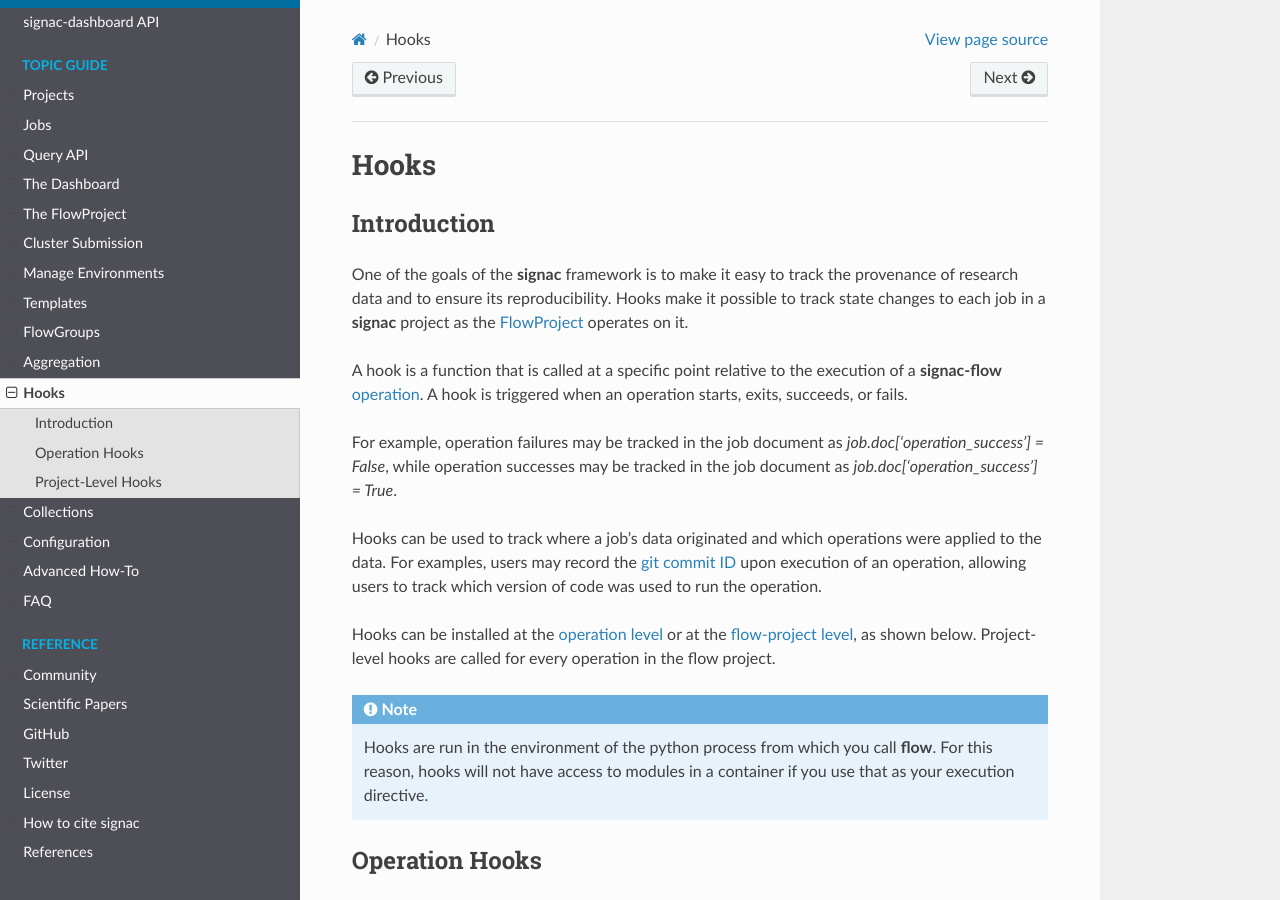
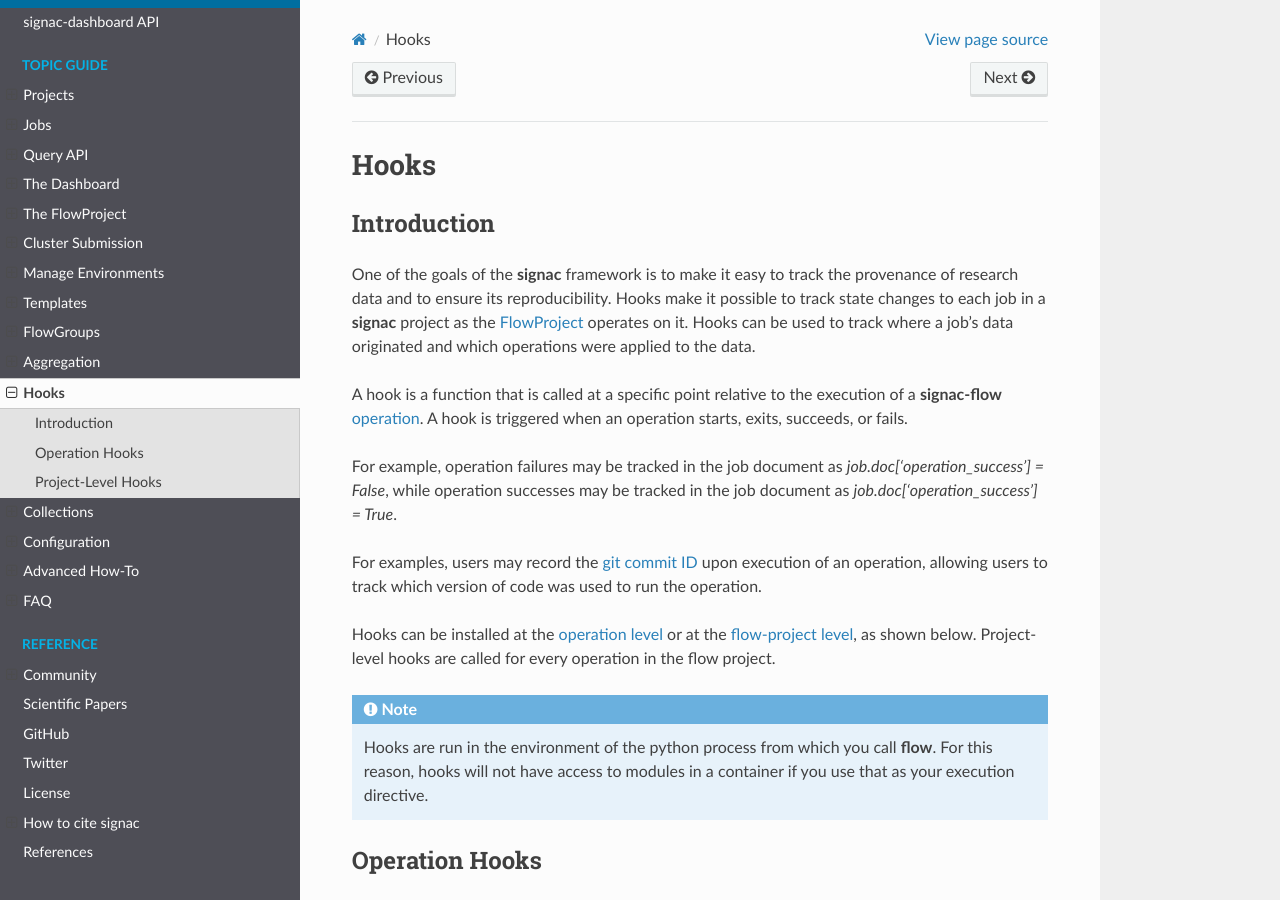
Before and after one commit to glotzerlab/signac-docs, a Sphinx documentation site: the page built from docs/source/hooks.rst, in a window 1280 px wide and 900 px high. Built offline with Sphinx 7.4.7 and the Read the Docs theme 2.0.0, drawn with Linux system fonts in a browser that asks for light colours; pages that are not in the unit, such as notebooks, are missing from menus; some of the changed lines change nothing that is shown.

Commit message:
Move similar sentences together

```diff
--- a/docs/source/hooks.rst
+++ b/docs/source/hooks.rst
@@ -12,6 +12,7 @@
 One of the goals of the **signac** framework is to make it easy to track the provenance of research data
 and to ensure its reproducibility.
 Hooks make it possible to track state changes to each job in a **signac** project as the :ref:`FlowProject<flow-project>` operates on it.
+Hooks can be used to track where a job's data originated and which operations were applied to the data.
 
 A hook is a function that is called at a specific point relative to the execution of a **signac-flow** :ref:`operation<operations>`.
 A hook is triggered when an operation starts, exits, succeeds, or fails.
@@ -19,7 +20,7 @@
 For example, operation failures may be tracked in the job document as `job.doc['operation_success'] = False`,
 while operation successes may be tracked in the job document as `job.doc['operation_success'] = True`.
 
-Hooks can be used to track where a job's data originated and which operations were applied to the data.
+
 For examples, users may record the `git commit ID <https://git-scm.com/book/en/v2/Git-Basics-Viewing-the-Commit-History>`_ upon execution of an operation,
 allowing users to track which version of code was used to run the operation.
 
```
